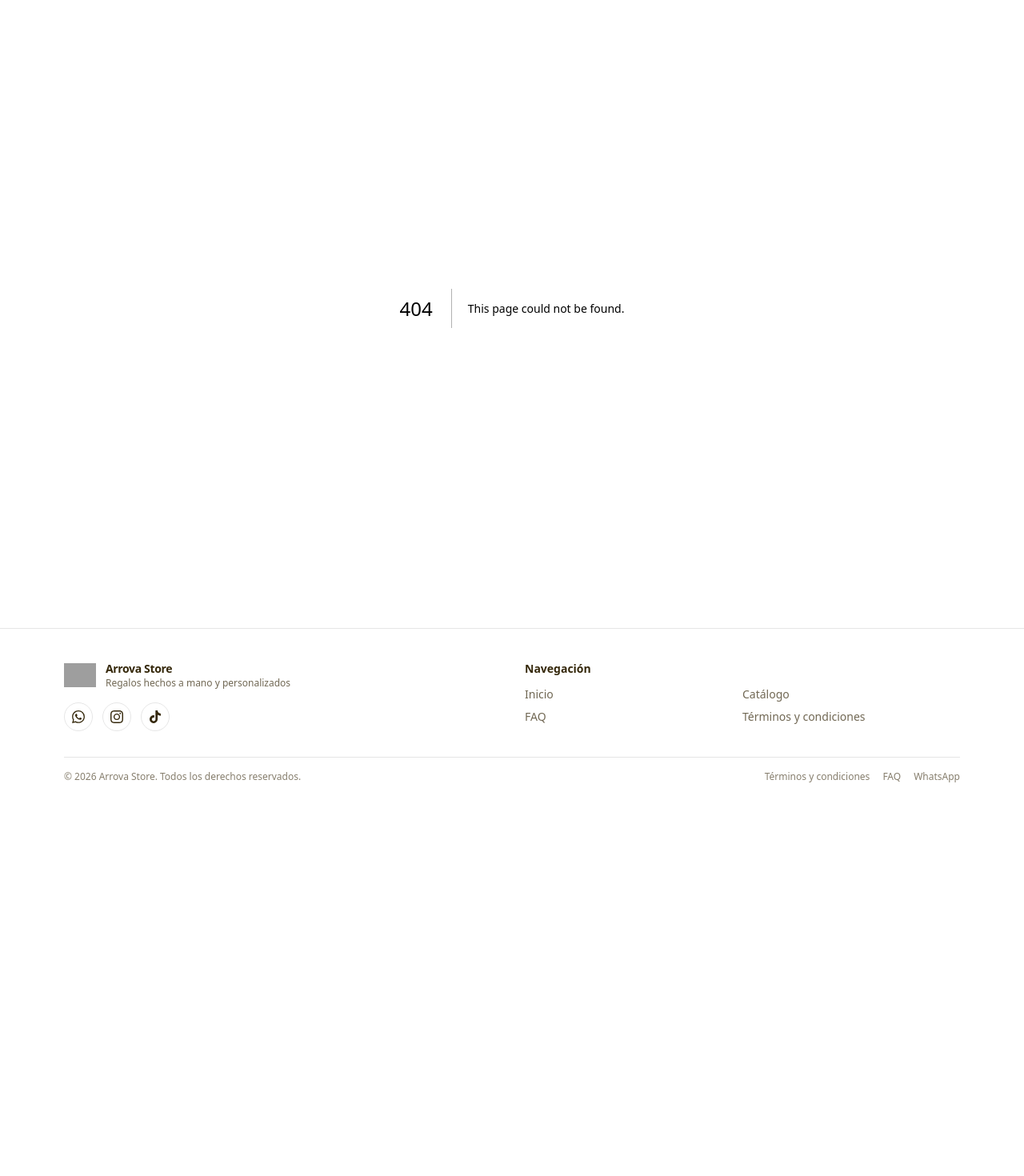
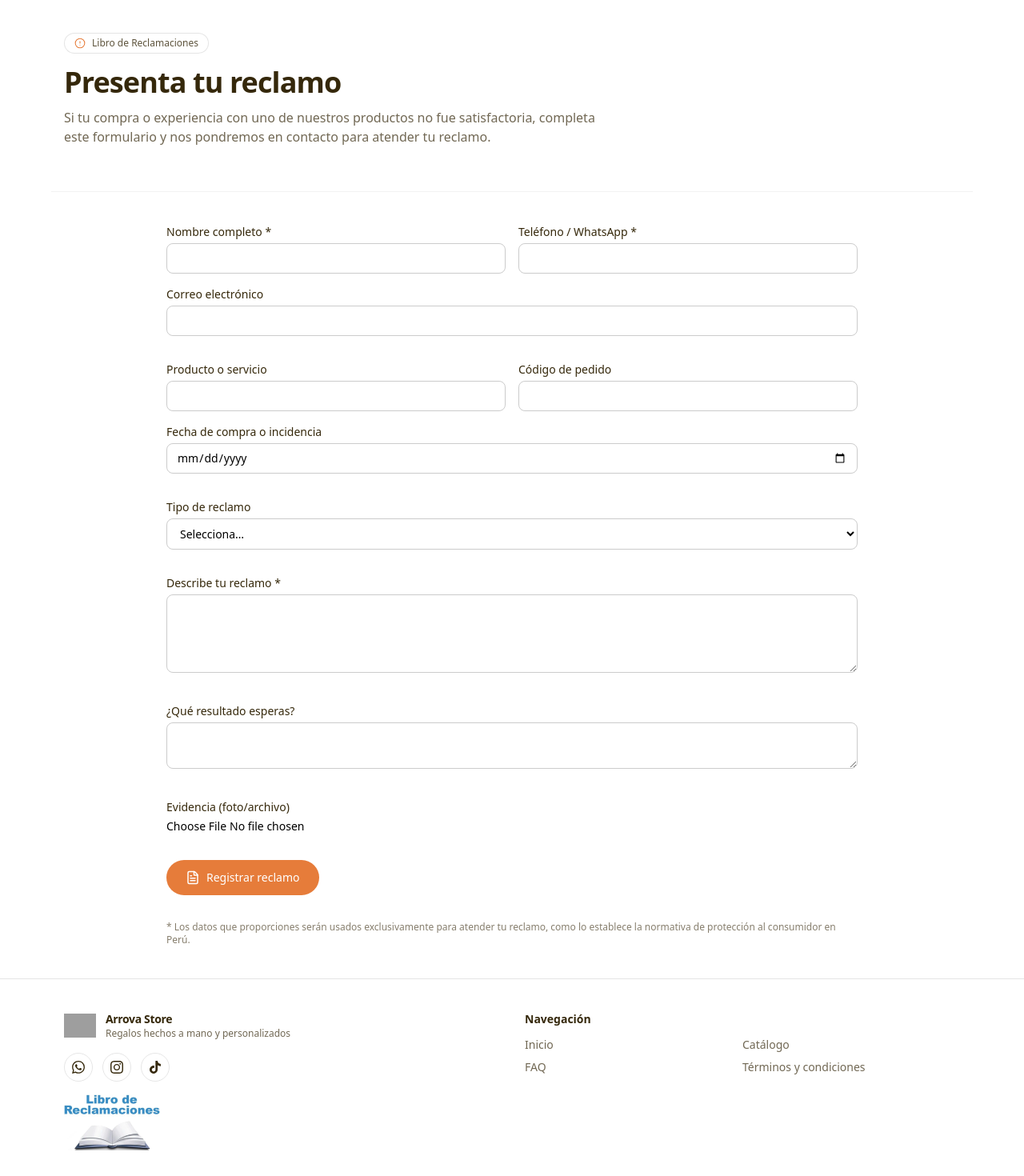
Before and after one commit to renato-av/arrova-store-web-app, a Next.js app: page /libro-de-reclamaciones in a window 1280 px wide. Before the commit this address had no page. Shown: the part 80-1550 px from the top of the page at 80% size. Before the commit the page ends 1099 px from the top, so only its background shows below. Built offline with nearby package versions, Linux system fonts and the light colour scheme; grey boxes are pictures that could not be loaded.

Commit message:
Refactor code structure for improved readability and maintainability

```diff
--- /dev/null
+++ b/app/(landing)/libro-de-reclamaciones/page.tsx
@@ -0,0 +1,202 @@
+'use client'
+import { useState } from 'react'
+import { FileText, AlertCircle } from 'lucide-react'
+
+export default function LibroReclamacionesPage() {
+  const [form, setForm] = useState({
+    name: '',
+    phone: '',
+    email: '',
+    product: '',
+    orderCode: '',
+    purchaseDate: '',
+    type: '',
+    description: '',
+    desiredResolution: '',
+    evidence: null as File | null,
+  })
+
+  function handleChange(e: React.ChangeEvent<HTMLInputElement | HTMLTextAreaElement | HTMLSelectElement>) {
+    const { name, value } = e.target
+    setForm(prev => ({ ...prev, [name]: value }))
+  }
+
+  function handleFile(e: React.ChangeEvent<HTMLInputElement>) {
+    const { files = [] } = e.target
+
+    if (!files) return
+
+    const file = files[0] || null
+    if (file) setForm(prev => ({ ...prev, evidence: file }))
+  }
+
+  function handleSubmit(e: React.FormEvent) {
+    e.preventDefault()
+    // lógica de envío en stand-by
+    console.log('Reclamo enviado (stand-by)', form)
+  }
+
+  return (
+    <main className="bg-white">
+      {/* Hero */}
+      <section className="border-b border-black/5">
+        <div className="mx-auto max-w-6xl px-4 py-10 md:py-14">
+          <div className="inline-flex items-center gap-2 rounded-full border border-black/10 bg-white px-3 py-1 text-xs text-ink/80">
+            <AlertCircle size={14} strokeWidth={1.8} className="text-primary" />
+            Libro de Reclamaciones
+          </div>
+          <h1 className="mt-4 text-3xl font-semibold tracking-tight text-ink md:text-4xl">
+            Presenta tu reclamo
+          </h1>
+          <p className="mt-3 text-sm text-ink/70 md:text-base max-w-2xl">
+            Si tu compra o experiencia con uno de nuestros productos no fue satisfactoria,
+            completa este formulario y nos pondremos en contacto para atender tu reclamo.
+          </p>
+        </div>
+      </section>
+
+      {/* Form */}
+      <section className="bg-white">
+        <form onSubmit={handleSubmit} className="mx-auto max-w-4xl px-4 py-10 space-y-8">
+          {/* Datos personales */}
+          <div className="grid gap-4 sm:grid-cols-2">
+            <div>
+              <label className="block text-sm font-medium text-ink">Nombre completo *</label>
+              <input
+                name="name"
+                value={form.name}
+                onChange={handleChange}
+                required
+                className="mt-1 w-full rounded-lg border border-black/20 px-3 py-2 text-sm"
+              />
+            </div>
+
+            <div>
+              <label className="block text-sm font-medium text-ink">Teléfono / WhatsApp *</label>
+              <input
+                name="phone"
+                value={form.phone}
+                onChange={handleChange}
+                required
+                className="mt-1 w-full rounded-lg border border-black/20 px-3 py-2 text-sm"
+              />
+            </div>
+
+            <div className="sm:col-span-2">
+              <label className="block text-sm font-medium text-ink">Correo electrónico</label>
+              <input
+                name="email"
+                type="email"
+                value={form.email}
+                onChange={handleChange}
+                className="mt-1 w-full rounded-lg border border-black/20 px-3 py-2 text-sm"
+              />
+            </div>
+          </div>
+
+          {/* Compra y producto */}
+          <div className="grid gap-4 sm:grid-cols-2">
+            <div>
+              <label className="block text-sm font-medium text-ink">Producto o servicio</label>
+              <input
+                name="product"
+                value={form.product}
+                onChange={handleChange}
+                className="mt-1 w-full rounded-lg border border-black/20 px-3 py-2 text-sm"
+              />
+            </div>
+
+            <div>
+              <label className="block text-sm font-medium text-ink">Código de pedido</label>
+              <input
+                name="orderCode"
+                value={form.orderCode}
+                onChange={handleChange}
+                className="mt-1 w-full rounded-lg border border-black/20 px-3 py-2 text-sm"
+              />
+            </div>
+
+            <div className="sm:col-span-2">
+              <label className="block text-sm font-medium text-ink">Fecha de compra o incidencia</label>
+              <input
+                name="purchaseDate"
+                type="date"
+                value={form.purchaseDate}
+                onChange={handleChange}
+                className="mt-1 w-full rounded-lg border border-black/20 px-3 py-2 text-sm"
+              />
+            </div>
+          </div>
+
+          {/* Detalle del reclamo */}
+          <div>
+            <label className="block text-sm font-medium text-ink">Tipo de reclamo</label>
+            <select
+              name="type"
+              value={form.type}
+              onChange={handleChange}
+              className="mt-1 w-full rounded-lg border border-black/20 px-3 py-2 text-sm"
+            >
+              <option value="">Selecciona…</option>
+              <option value="defectuoso">Producto defectuoso</option>
+              <option value="no-recibido">Producto no recibido</option>
+              <option value="incorrecto">Producto diferente a lo ofertado</option>
+              <option value="entrega">Problemas de entrega</option>
+              <option value="otro">Otro</option>
+            </select>
+          </div>
+
+          <div>
+            <label className="block text-sm font-medium text-ink">Describe tu reclamo *</label>
+            <textarea
+              name="description"
+              value={form.description}
+              onChange={handleChange}
+              required
+              className="mt-1 w-full rounded-lg border border-black/20 px-3 py-2 text-sm"
+              rows={4}
+            />
+          </div>
+
+          {/* Resultado esperado */}
+          <div>
+            <label className="block text-sm font-medium text-ink">¿Qué resultado esperas?</label>
+            <textarea
+              name="desiredResolution"
+              value={form.desiredResolution}
+              onChange={handleChange}
+              className="mt-1 w-full rounded-lg border border-black/20 px-3 py-2 text-sm"
+              rows={2}
+            />
+          </div>
+
+          {/* Evidencia (opcional) */}
+          <div>
+            <label className="block text-sm font-medium text-ink">Evidencia (foto/archivo)</label>
+            <input
+              name="evidence"
+              type="file"
+              onChange={handleFile}
+              className="mt-1 block text-sm"
+            />
+          </div>
+
+          {/* Submit */}
+          <button
+            type="submit"
+            className="inline-flex items-center gap-2 rounded-full bg-primary px-6 py-3 text-sm font-medium text-white hover:opacity-90"
+          >
+            <FileText size={18} />
+            Registrar reclamo
+          </button>
+
+          {/* Nota legal */}
+          <p className="text-xs text-ink/60">
+            * Los datos que proporciones serán usados exclusivamente para atender tu reclamo,
+            como lo establece la normativa de protección al consumidor en Perú.
+          </p>
+        </form>
+      </section>
+    </main>
+  )
+}
--- a/shared/lib/constants/images.ts
+++ b/shared/lib/constants/images.ts
@@ -1,3 +1,5 @@
 export const LOGO_IMAGE_URL = '/brand/logo.png'
 export const LOGO_HORIZONTAL_IMAGE_URL = '/brand/logo-horizontal-sin-fondo.png'
 export const LOGO_FULL_IMAGE_URL = '/brand/logo-completo.png'
+
+export const LIBRO_DE_RECLAMACIONES_IMAGE_URL = '/iconos/libro-de-reclamaciones.webp'
--- a/shared/ui/components/footer/Footer.tsx
+++ b/shared/ui/components/footer/Footer.tsx
@@ -2,7 +2,7 @@ import Link from 'next/link'
 import Image from 'next/image'
 import { whatsappHref } from '@/shared/lib/utils'
 import { InstagramIcon, TiktokIcon, WhatsappIcon } from '@/shared/ui/icons'
-import { LOGO_IMAGE_URL, INSTAGRAM_URL, TIKTOK_URL  } from '@/shared/lib/constants'
+import { LOGO_IMAGE_URL, INSTAGRAM_URL, TIKTOK_URL, LIBRO_DE_RECLAMACIONES_IMAGE_URL } from '@/shared/lib/constants'
 
 const social = [
   {
@@ -66,6 +66,17 @@ export function Footer() {
                 ))
               }
             </div>
+
+            <div className='mt-4'>
+              <Link href={'/libro-de-reclamaciones'}>
+                <Image
+                  src={LIBRO_DE_RECLAMACIONES_IMAGE_URL}
+                  width={120}
+                  height={100}
+                  alt="Libro de Reclamaciones"
+                />
+              </Link>
+            </div>
           </div>
 
           <nav>
```
Also changed, not shown: app/(landing)/catalogo/page.tsx (renamed from app/catalogo/page.tsx), app/(landing)/faq/page.tsx (renamed from app/faq/page.tsx), app/(landing)/producto/[slug]/page.tsx (renamed from app/producto/[slug]/page.tsx), app/(landing)/sobre-nosotros/page.tsx (renamed from app/sobre-nosotros/page.tsx), app/(landing)/terminos-y-condiciones/page.tsx (renamed from app/terminos-y-condiciones/page.tsx), public/iconos/libro-de-reclamaciones.webp (added).
